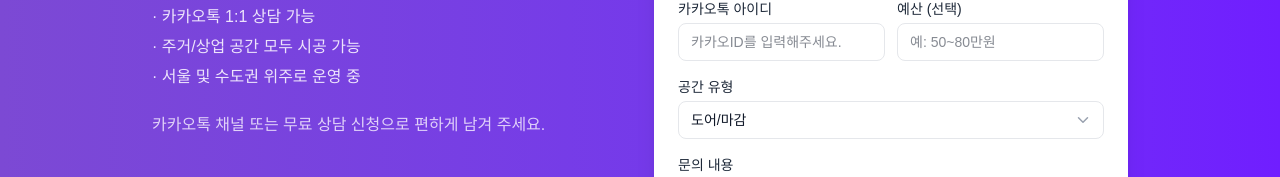
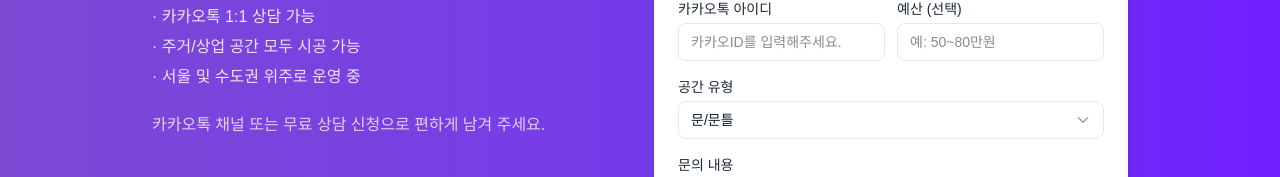
Before and after one commit to rany9077/r-film, a Next.js app: page / in a window 1280 px wide. Shown: the part 4368-4545 px from the top of the page. Built offline with nearby package versions, Linux system fonts and the light colour scheme; no server answers; the database is empty.

Commit message:
fix: 문의하기 내용 수정

```diff
--- a/src/components/ContactSection.tsx
+++ b/src/components/ContactSection.tsx
@@ -183,8 +183,8 @@
                                             setForm({ ...form, spaceType: e.target.value })
                                         }
                                     >
-                                        <option value="door">도어/마감</option>
-                                        <option value="kitchen">주방</option>
+                                        <option value="door">문/문틀</option>
+                                        <option value="kitchen">싱크대</option>
                                         <option value="furniture">가구</option>
                                         <option value="wall">벽면</option>
                                         <option value="etc">기타</option>
--- a/src/components/Main.tsx
+++ b/src/components/Main.tsx
@@ -602,8 +602,8 @@
                                                     })
                                                 }
                                             >
-                                                <option value="door">도어/마감</option>
-                                                <option value="kitchen">주방</option>
+                                                <option value="door">문/문틀</option>
+                                                <option value="kitchen">싱크대</option>
                                                 <option value="furniture">가구</option>
                                                 <option value="wall">벽면</option>
                                                 <option value="etc">기타</option>
```
